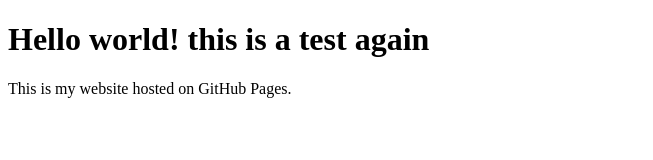
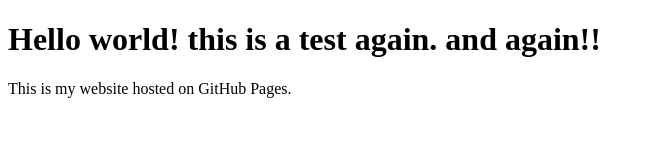
Before and after one commit to Lememski/donnydemo2, a plain HTML site: page index.html in a window 1280 px wide. Shown: the whole page, without its empty margins (0-653 px from the left). Drawn offline with Linux system fonts and the light colour scheme.

Commit message:
I updated again

```diff
--- a/index.html
+++ b/index.html
@@ -4,7 +4,7 @@
   <title>My First Website</title>
 </head>
 <body>
-  <h1>Hello world! this is a test again</h1>
+  <h1>Hello world! this is a test again. and again!!</h1>
   <p>This is my website hosted on GitHub Pages.</p>
 </body>
 </html>
```
